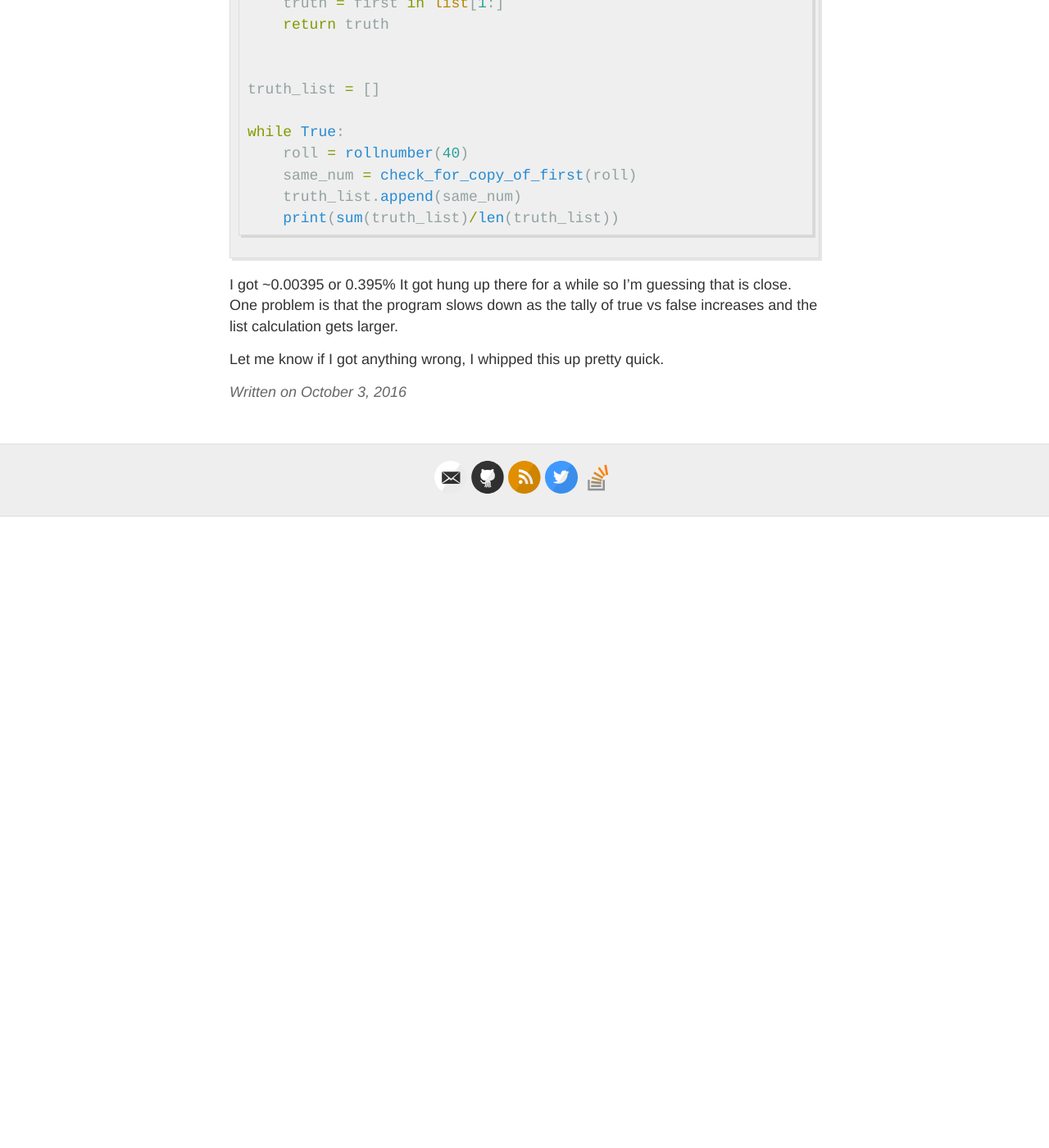
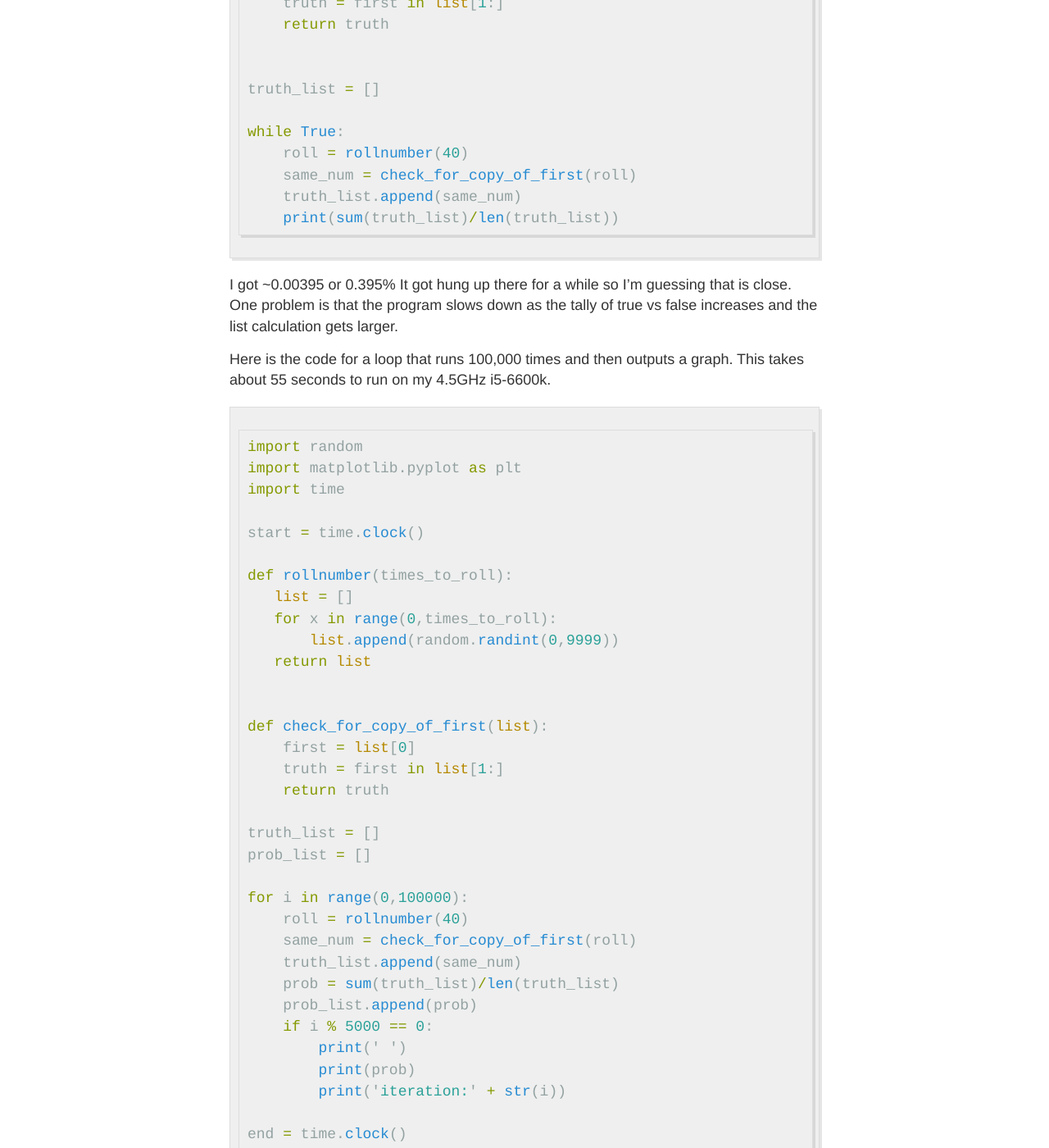
Before and after one commit to griffincalme/griffincalme.github.io, a Jekyll site: the page built from _posts/2016-10-3-SOS.md, in a window 1280 px wide and 1400 px high, scrolled down 3659 px. Shown: the whole window at 82% size. Built offline with Jekyll 4.4.1, drawn with Linux system fonts in a browser that asks for light colours; comment, search, counter and statistics services are not loaded; before the commit the page ends 4289 px from its top, so only the background shows below that; some of the changed text lies outside the part shown.

Commit message:
Update 2016-10-3-SOS.md

````diff
--- a/_posts/2016-10-3-SOS.md
+++ b/_posts/2016-10-3-SOS.md
@@ -150,4 +150,53 @@ I got ~0.00395 or 0.395%
 It got hung up there for a while so I'm guessing that is close.
 One problem is that the program slows down as the tally of true vs false increases and the list calculation gets larger.
 
+Here is the code for a loop that runs 100,000 times and then outputs a graph. This takes about 55 seconds to run on my 4.5GHz i5-6600k.
+
+```python
+import random
+import matplotlib.pyplot as plt
+import time
+
+start = time.clock()
+
+def rollnumber(times_to_roll):
+   list = []
+   for x in range(0,times_to_roll):
+       list.append(random.randint(0,9999))
+   return list
+
+
+def check_for_copy_of_first(list):
+    first = list[0]
+    truth = first in list[1:]
+    return truth
+
+truth_list = []
+prob_list = []
+
+for i in range(0,100000):
+    roll = rollnumber(40)
+    same_num = check_for_copy_of_first(roll)
+    truth_list.append(same_num)
+    prob = sum(truth_list)/len(truth_list)
+    prob_list.append(prob)
+    if i % 5000 == 0:
+        print(' ')
+        print(prob)
+        print('iteration:' + str(i))
+
+end = time.clock()
+print('took ' + str(end) + ' seconds')
+
+plt.xkcd()
+plt.plot(prob_list)
+plt.ylabel('Probability')
+plt.xlabel('Trial')
+plt.suptitle('Probability that two people will respond when the last 4 digits of a phone number are called')
+plt.show()
+```
+
+![Probability Graph]({{ site.baseurl }}/images/SOSprobGraph.png)
+
+
 Let me know if I got anything wrong, I whipped this up pretty quick.
````
